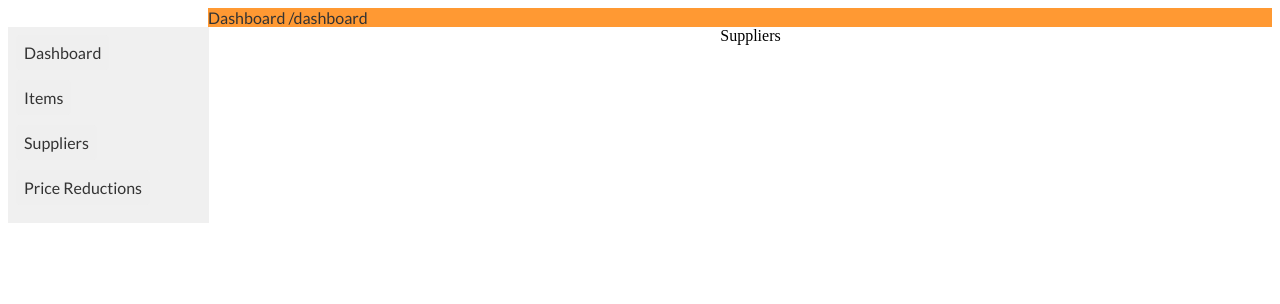
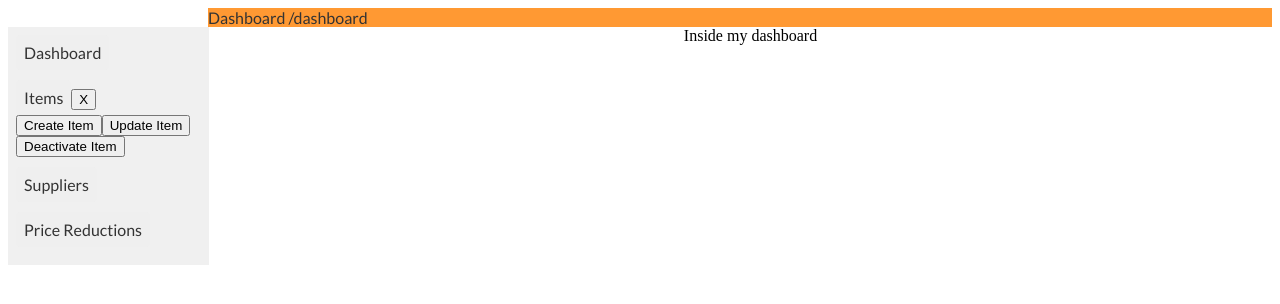
Before and after one commit to nahyoomi/TradeKeeper-Front, a React (Vite) app: page /dashboard in a window 1280 px wide. Both pictures are taken after a click on the button "Suppliers". Shown: the top 304 px of the page. Built offline with nearby package versions, Linux system fonts and the light colour scheme.

Commit message:
:arrow_up: Upgrade dependencies

```diff
--- a/package.json
+++ b/package.json
@@ -14,6 +14,7 @@
     "prop-types": "^15.8.1",
     "react": "^18.2.0",
     "react-dom": "^18.2.0",
+    "react-hook-form": "^7.45.1",
     "react-router-dom": "^6.14.1"
   },
   "devDependencies": {
--- /dev/null
+++ b/src/components/DropDown/DropDown.jsx
@@ -0,0 +1,20 @@
+import './DropDown.scss';
+
+const DropDown = () => {
+
+  return (
+    <div className="dropdown_content">
+        <button onClick={() => handleButtonClick('priceReductions')}>
+        Create Item
+        </button>
+        <button onClick={() => handleButtonClick('priceReductions')}>
+        Update Item
+        </button>
+        <button onClick={() => handleButtonClick('priceReductions')}>
+        Deactivate Item
+        </button>
+    </div>
+  )
+}
+
+export default DropDown
--- a/src/components/Navbar/Navbar.jsx
+++ b/src/components/Navbar/Navbar.jsx
@@ -1,14 +1,24 @@
+import { useState } from 'react';
 import PropTypes from 'prop-types';
 import './Navbar.scss';
+import DropDown from '../DropDown/DropDown';
 
 const Navbar = ({ setCurrentComponent }) => {
+  const [activeButton, setActiveButton] = useState('');
+  const [showDropdown, setShowDropdown] = useState(false);
 
   Navbar.propTypes = {
     setCurrentComponent: PropTypes.func.isRequired,
   };
 
   const handleButtonClick = (componentName) => {
+    setActiveButton(componentName);
     setCurrentComponent(componentName);
+  };
+
+
+  const toggleDropdown = () => {
+    setShowDropdown(!showDropdown);
   };
 
   return (
@@ -18,13 +28,19 @@ const Navbar = ({ setCurrentComponent }) => {
           <button className="navbar_item_btn" onClick={() => handleButtonClick('dashboard')}>Dashboard</button>
         </li>
         <li className="navbar_item">
-          <button className="navbar_item_btn" onClick={() => handleButtonClick('items')}>Items</button>
+          <button className={`navbar_item_btn ${activeButton === 'items' ? 'active' : ''}`} onClick={() => handleButtonClick('items')}>Items</button>
+          <button onClick={toggleDropdown}><span>X</span></button>
+          {showDropdown && ( <DropDown/>)}
         </li>
         <li className="navbar_item">
-          <button className="navbar_item_btn" onClick={() => handleButtonClick('suppliers')}>Suppliers</button>
+        <button className={`navbar_item_btn ${activeButton === 'suppliers' ? 'active' : ''}`} onClick={toggleDropdown}>Suppliers</button>
+{/*         <button onClick={toggleDropdown}><span>X</span></button>
+          {showDropdown && ( <DropDown/>)} */}
         </li>
         <li className="navbar_item">
-          <button className="navbar_item_btn" onClick={() => handleButtonClick('priceReductions')}>Price Reductions</button>
+        <button className={`navbar_item_btn ${activeButton === 'priceReductions' ? 'active' : ''}`} onClick={toggleDropdown}>Price Reductions</button>
+{/*         <button onClick={toggleDropdown}><span>X</span></button>
+          {showDropdown && ( <DropDown/>)} */}
         </li>
       </ul>
     </nav>
--- a/src/pages/Login/Login.jsx
+++ b/src/pages/Login/Login.jsx
@@ -1,17 +1,23 @@
 import './Login.scss';
+/* import { useForm } from "react-hook-form"; */
 
 const Login = () => {
+/*   const { register, handleSubmit, errors } = useForm();
+  const onSubmit = null;  */
+
   return (
     <div className='login_container'>
       <div className='welcome'>
         <h2 className='welcome_subtitle'>Welcome</h2>
-        <form>
+        <form /* onSubmit={handleSubmit(onSubmit)} */>
           <div className='form_group'>
-            <label className='form_group_label'>Username</label>
-            <input className='form_group_input' type='text' id='username'/>
+            <label className='form_group_label' name='username' /* ref={register({ required: true })} */>Username</label>
+           {/*  {errors.username && <span className='error_message'>Username is required</span>} */}
+            <input className='form_group_input' type='text' id='username' name='password' /* ref={register({ required: true })} *//>
           </div>
           <div className='form_group'>
             <label className='form_group_label'>Password</label>
+           {/*  {errors.password && <span className='error_message'>Password is required</span>} */}
             <input className='form_group_input'type='password' id='password' />
           </div>
           <button className='login_button' type='submit'>Login</button>
```
Also changed, not shown: src/components/DropDown/DropDown.scss (added), 1 other file (tests, documents, lock files or other folders).
